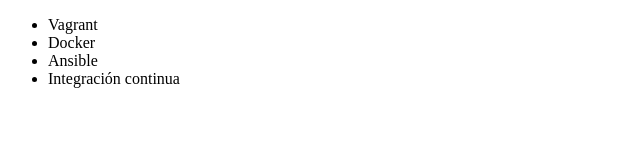
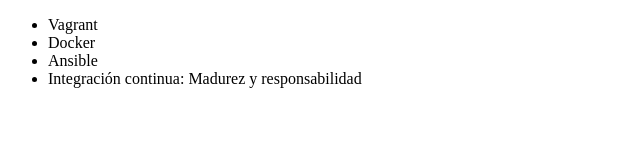
Before and after one commit to Fabipaz/Practicas, a plain HTML site: page index.html in a window 1280 px wide. Shown: the whole page, without its empty margins (0-640 px from the left). Drawn offline with Linux system fonts and the light colour scheme.

Commit message:
cambio en cuarta linea

```diff
--- a/index.html
+++ b/index.html
@@ -9,7 +9,7 @@
          <li> Vagrant </li>
          <li> Docker </li>
          <li> Ansible </li>
-         <li> Integración continua </li>
+         <li> Integración continua: Madurez y responsabilidad </li>
      </ul>
 </body>
 </html>
```
